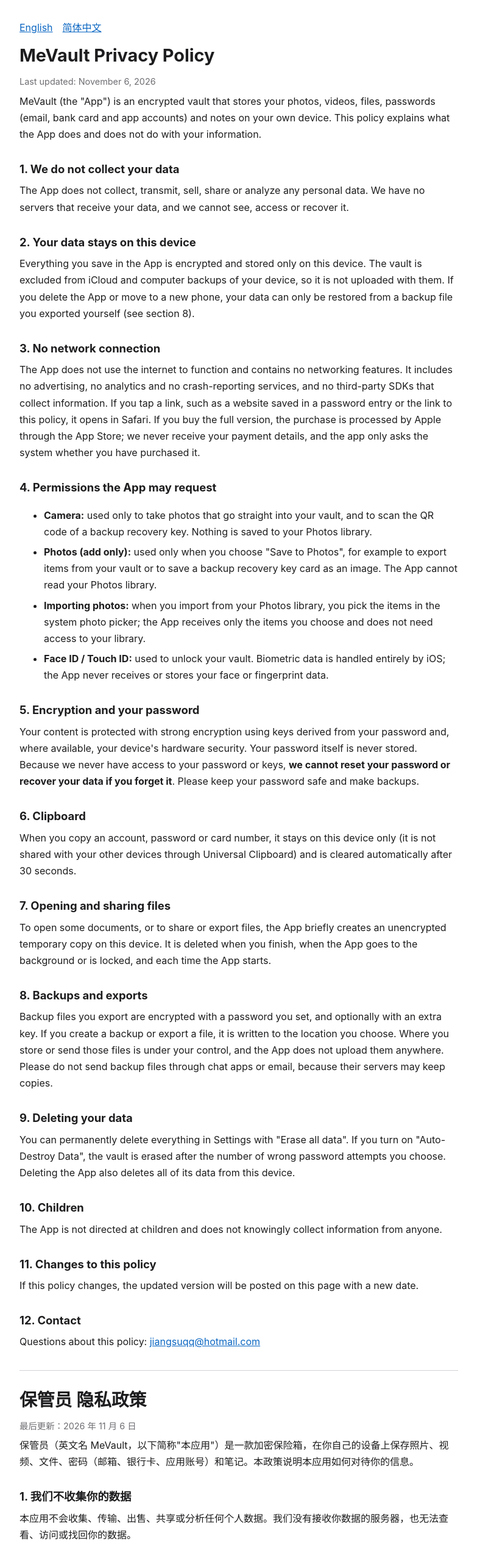
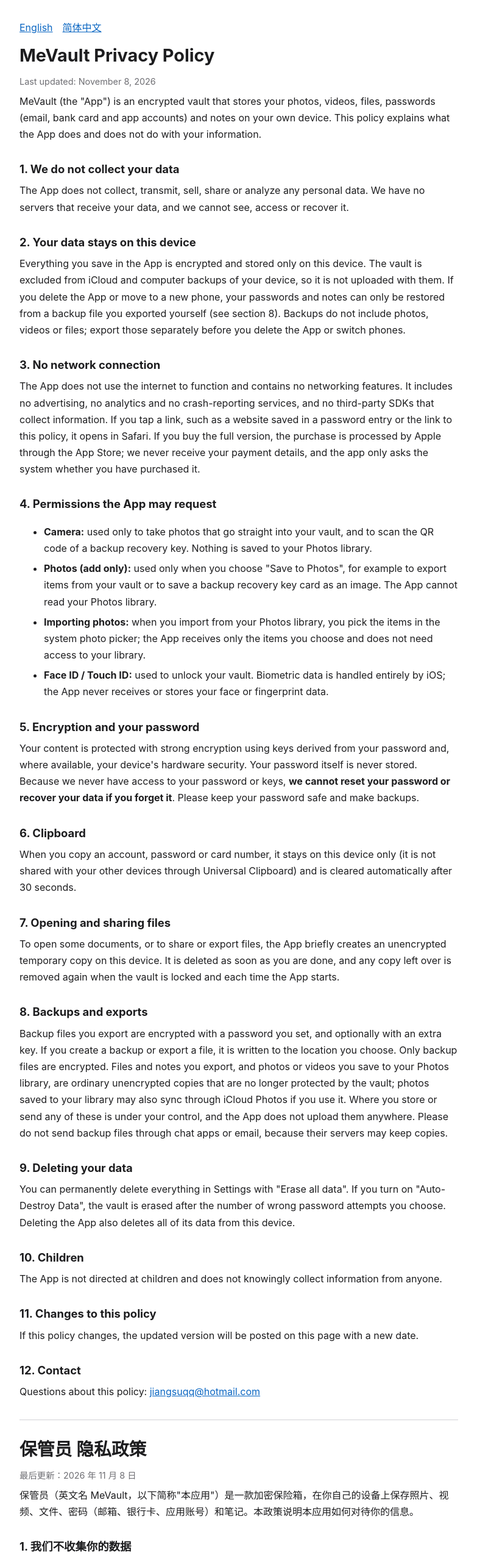
Before and after one commit to myzhangsanxiao/mevault-privacy, a plain HTML site: page index.html in a window 1280 px wide. Shown: the top 2560 px of the page at 61% size, without its empty margins (248-1031 px from the left). Drawn offline with Linux system fonts and the light colour scheme.

Commit message:
Add files via upload

```diff
--- a/index.html
+++ b/index.html
@@ -28,7 +28,7 @@
 
 <section id="en" style="border-top:none;margin-top:8px;padding-top:0">
 <h1>MeVault Privacy Policy</h1>
-<p class="muted">Last updated: November 6, 2026</p>
+<p class="muted">Last updated: November 8, 2026</p>
 
 <p>MeVault (the "App") is an encrypted vault that stores your photos, videos, files, passwords (email, bank card and app accounts) and notes on your own device. This policy explains what the App does and does not do with your information.</p>
 
@@ -36,7 +36,7 @@
 <p>The App does not collect, transmit, sell, share or analyze any personal data. We have no servers that receive your data, and we cannot see, access or recover it.</p>
 
 <h2>2. Your data stays on this device</h2>
-<p>Everything you save in the App is encrypted and stored only on this device. The vault is excluded from iCloud and computer backups of your device, so it is not uploaded with them. If you delete the App or move to a new phone, your data can only be restored from a backup file you exported yourself (see section 8).</p>
+<p>Everything you save in the App is encrypted and stored only on this device. The vault is excluded from iCloud and computer backups of your device, so it is not uploaded with them. If you delete the App or move to a new phone, your passwords and notes can only be restored from a backup file you exported yourself (see section 8). Backups do not include photos, videos or files; export those separately before you delete the App or switch phones.</p>
 
 <h2>3. No network connection</h2>
 <p>The App does not use the internet to function and contains no networking features. It includes no advertising, no analytics and no crash-reporting services, and no third-party SDKs that collect information. If you tap a link, such as a website saved in a password entry or the link to this policy, it opens in Safari. If you buy the full version, the purchase is processed by Apple through the App Store; we never receive your payment details, and the app only asks the system whether you have purchased it.</p>
@@ -56,10 +56,10 @@
 <p>When you copy an account, password or card number, it stays on this device only (it is not shared with your other devices through Universal Clipboard) and is cleared automatically after 30 seconds.</p>
 
 <h2>7. Opening and sharing files</h2>
-<p>To open some documents, or to share or export files, the App briefly creates an unencrypted temporary copy on this device. It is deleted when you finish, when the App goes to the background or is locked, and each time the App starts.</p>
+<p>To open some documents, or to share or export files, the App briefly creates an unencrypted temporary copy on this device. It is deleted as soon as you are done, and any copy left over is removed again when the vault is locked and each time the App starts.</p>
 
 <h2>8. Backups and exports</h2>
-<p>Backup files you export are encrypted with a password you set, and optionally with an extra key. If you create a backup or export a file, it is written to the location you choose. Where you store or send those files is under your control, and the App does not upload them anywhere. Please do not send backup files through chat apps or email, because their servers may keep copies.</p>
+<p>Backup files you export are encrypted with a password you set, and optionally with an extra key. If you create a backup or export a file, it is written to the location you choose. Only backup files are encrypted. Files and notes you export, and photos or videos you save to your Photos library, are ordinary unencrypted copies that are no longer protected by the vault; photos saved to your library may also sync through iCloud Photos if you use it. Where you store or send any of these is under your control, and the App does not upload them anywhere. Please do not send backup files through chat apps or email, because their servers may keep copies.</p>
 
 <h2>9. Deleting your data</h2>
 <p>You can permanently delete everything in Settings with "Erase all data". If you turn on "Auto-Destroy Data", the vault is erased after the number of wrong password attempts you choose. Deleting the App also deletes all of its data from this device.</p>
@@ -76,7 +76,7 @@
 
 <section id="zh">
 <h1>保管员 隐私政策</h1>
-<p class="muted">最后更新：2026 年 11 月 6 日</p>
+<p class="muted">最后更新：2026 年 11 月 8 日</p>
 
 <p>保管员（英文名 MeVault，以下简称"本应用"）是一款加密保险箱，在你自己的设备上保存照片、视频、文件、密码（邮箱、银行卡、应用账号）和笔记。本政策说明本应用如何对待你的信息。</p>
 
@@ -84,7 +84,7 @@
 <p>本应用不会收集、传输、出售、共享或分析任何个人数据。我们没有接收你数据的服务器，也无法查看、访问或找回你的数据。</p>
 
 <h2>2. 数据只保存在这台设备上</h2>
-<p>你保存在本应用中的所有内容都经过加密，只保存在这台设备上。保险箱不包含在设备的 iCloud 备份和电脑备份中，不会随这些备份上传。删除本应用或更换手机后，只能用你自己导出的备份文件恢复（见第 8 条）。</p>
+<p>你保存在本应用中的所有内容都经过加密，只保存在这台设备上。保险箱不包含在设备的 iCloud 备份和电脑备份中，不会随这些备份上传。删除本应用或更换手机后，密码和笔记只能用你自己导出的备份文件恢复（见第 8 条）。备份不包含照片、视频和文件，删除本应用或换手机前，请先把它们另外导出保存。</p>
 
 <h2>3. 不联网</h2>
 <p>本应用运行不需要网络，也不包含联网功能。应用中没有广告、统计分析、崩溃上报，也没有任何会收集信息的第三方 SDK。你点击的链接（例如密码条目中保存的网址、本政策的链接）会在 Safari 中打开。如果你购买完整版，购买由 Apple 通过 App Store 处理；我们拿不到你的付款信息，App 只向系统确认是否已购买。</p>
@@ -104,10 +104,10 @@
 <p>复制的账号、密码、卡号只保留在这台设备上（不会通过"通用剪贴板"同步到你的其他设备），30 秒后自动清除。</p>
 
 <h2>7. 打开和分享文件</h2>
-<p>打开部分文档，或分享、导出文件时，本应用会在这台设备上临时生成一份未加密的副本。用完后、应用退到后台或锁定时，以及每次启动时，都会删除。</p>
+<p>打开部分文档，或分享、导出文件时，本应用会在这台设备上临时生成一份未加密的副本。用完就删除；锁定保险箱时和每次启动时，还会再清理一遍残留的副本。</p>
 
 <h2>8. 备份与导出</h2>
-<p>导出的备份文件用你设置的密码加密，也可以再加一道额外密钥。你创建备份或导出文件时，文件会写入你选择的位置。这些文件存放或发送到哪里由你自己决定，本应用不会把它们上传到任何地方。请不要通过微信、QQ、邮件等发送备份文件，对方的服务器可能会留下副本。</p>
+<p>导出的备份文件用你设置的密码加密，也可以再加一道额外密钥。你创建备份或导出文件时，文件会写入你选择的位置。只有备份文件是加密的。导出的文件和笔记，以及保存到系统相册的照片和视频，都是普通的未加密副本，不再受保险箱保护；存进相册的内容如果开启了 iCloud 照片，也可能同步到 iCloud。这些内容存放或发送到哪里由你自己决定，本应用不会把它们上传到任何地方。请不要通过微信、QQ、邮件等发送备份文件，对方的服务器可能会留下副本。</p>
 
 <h2>9. 删除你的数据</h2>
 <p>你可以在设置中用"清空所有数据"永久删除全部内容。如果打开了"数据自动销毁"，连续输错密码达到你设定的次数后，保险箱会被清空。删除本应用也会从这台设备上删除它的全部数据。</p>
```
